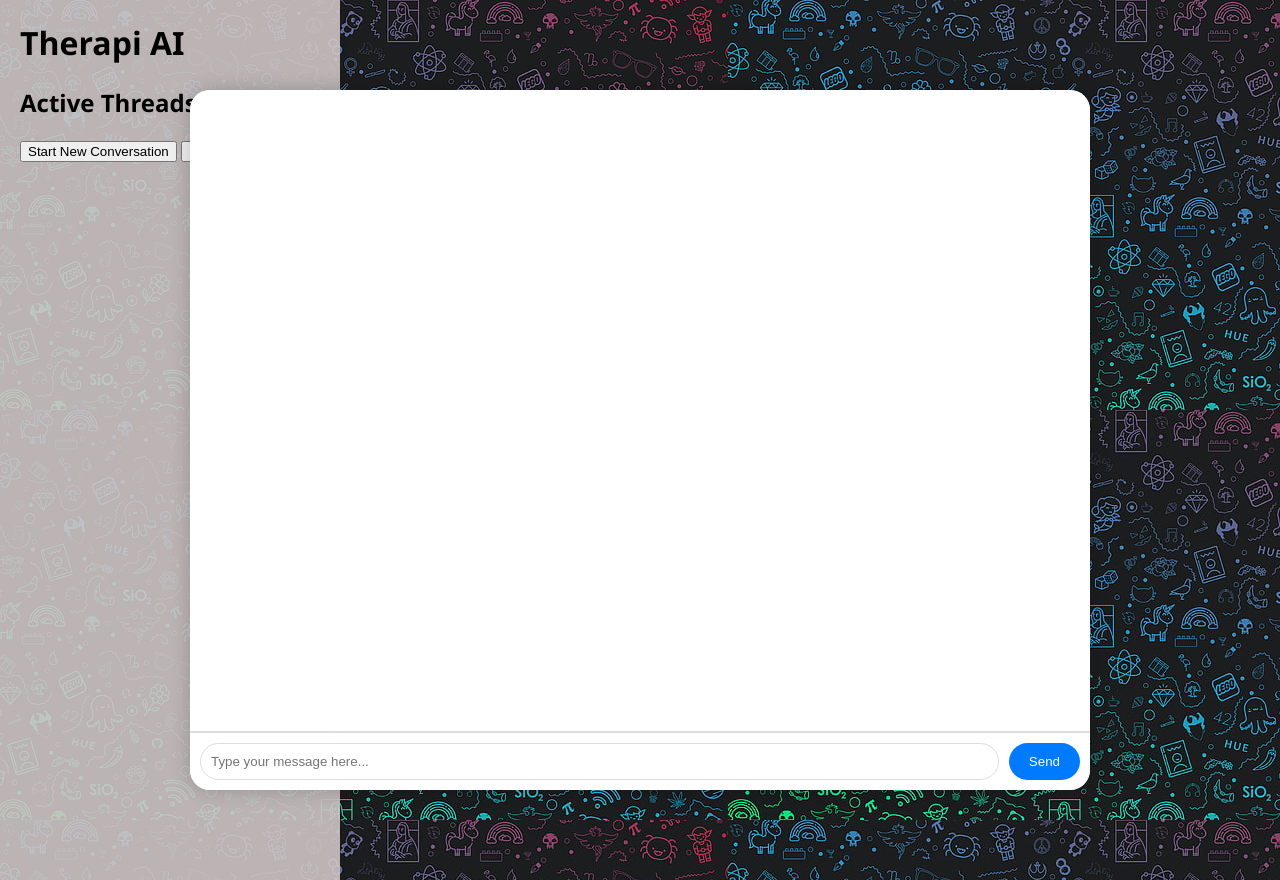
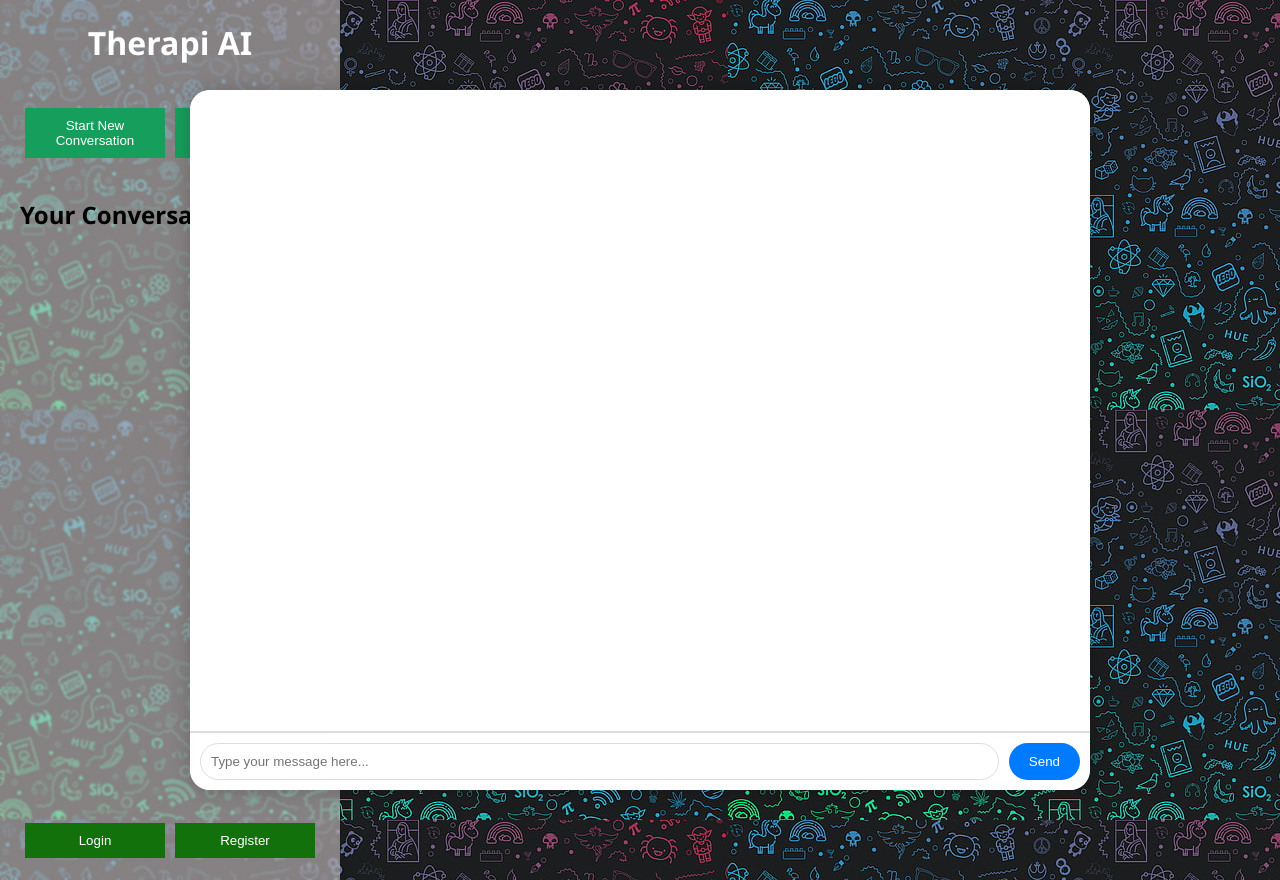
Before and after one commit to Prithsray/TherapiAI, a Flask app: page / in a window 1280 px wide. Run offline with Flask 3, Linux system fonts and the light colour scheme; data that the repository does not hold is empty.

Commit message:
styling changed

```diff
--- a/static/styles.css
+++ b/static/styles.css
@@ -1,5 +1,3 @@
-/* styles.css */
-
 /* Body styling */
 body {
     font-family: 'Segoe UI', Tahoma, Geneva, Verdana, sans-serif;
@@ -96,13 +94,71 @@ body {
 /* Sidebar for threads */
 #sidebar {
     width: 300px;
-    background-color: rgba(206, 197, 197, 0.9); /* Semi-transparent background */
+    background-color: rgba(206, 197, 197, 0.6); /* Semi-transparent background */
     height: 100vh;
-    overflow-y: auto;
+    display: flex;
+    flex-direction: column;
+    justify-content: space-between;
+    padding: 20px;
     box-shadow: 0 0 10px rgba(0, 0, 0, 0.1);
     position: fixed;
     left: 0;
-    padding: 20px;
+    overflow-y: auto;
+    backdrop-filter: blur(1px); /* Frosted glass effect */
+}
+
+#thread-list {
+    flex-grow: 1;
+    overflow-y: auto;
+}
+
+/* Styling for conversation buttons */
+.convo-buttons {
+    display: flex;
+    justify-content: space-between;
+    margin-bottom: 20px;
+}
+
+.convo-buttons button {
+    flex: 1;
+    padding: 10px;
+    background-color: #169e5c;
+    color: #fff;
+    border: none;
+
+    cursor: pointer;
+    outline: none;
+    transition: background-color 0.3s ease, transform 0.3s ease;
+    margin: 0 5px;
+}
+
+.convo-buttons button:hover {
+    background-color: #218838;
+    transform: scale(1.05);
+}
+
+/* Styling for auth buttons */
+.auth-buttons {
+    display: flex;
+    justify-content: space-between;
+    margin-top: 20px;
+}
+
+.auth-buttons button {
+    flex: 1;
+    padding: 10px;
+    background-color: #13710c;
+    color: #fff;
+    border: none;
+    cursor: pointer;
+    outline: none;
+    transition: background-color 0.3s ease, transform 0.3s ease;
+    margin: 0 5px;
+}
+
+.auth-buttons button:hover {
+    background-color: #82d592;
+    transform: scale(1.05);
 }
 
 .thread {
@@ -115,7 +171,7 @@ body {
 }
 
 .thread:hover {
-    background-color: #d0d0d0;
+    background-color: #b2aeae;
 }
 
 .thread.selected {
--- a/templates/index.html
+++ b/templates/index.html
@@ -8,12 +8,19 @@
 </head>
 <body>
     <div id="sidebar">
-        <h1>Therapi AI</h1>
-        <h2>Active Threads</h2>
-        <button onclick="startNewThread().then(handleThreadSelection)">Start New Conversation</button>
-        <button onclick="endCurrentThread()">Delete Conversation</button>
-        <br><br>
+        <h1 style="color: white;align-self: center;">Therapi AI</h1> <br>
+
+        <div class="convo-buttons">
+            <button onclick="startNewThread().then(handleThreadSelection)">Start New Conversation</button>
+            <button onclick="endCurrentThread()">Delete Conversation</button>
+        </div>
+        <h2>Your Conversations</h2>
         <div id="thread-list"></div>
+        <div class="auth-buttons">
+            <button onclick="">Login</button>
+            <button onclick="">Register</button>
+        </div>
+        <br>
     </div>
 
     <div id="chat-container">
```
Also changed, not shown: tracker.db.
